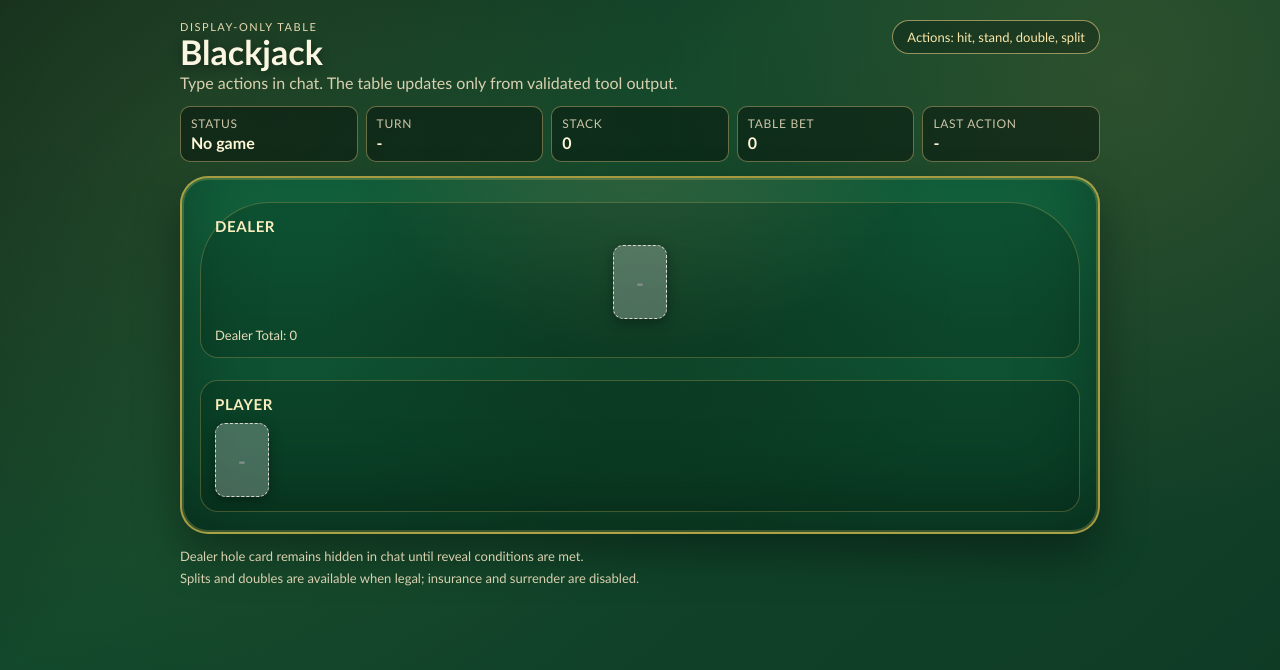
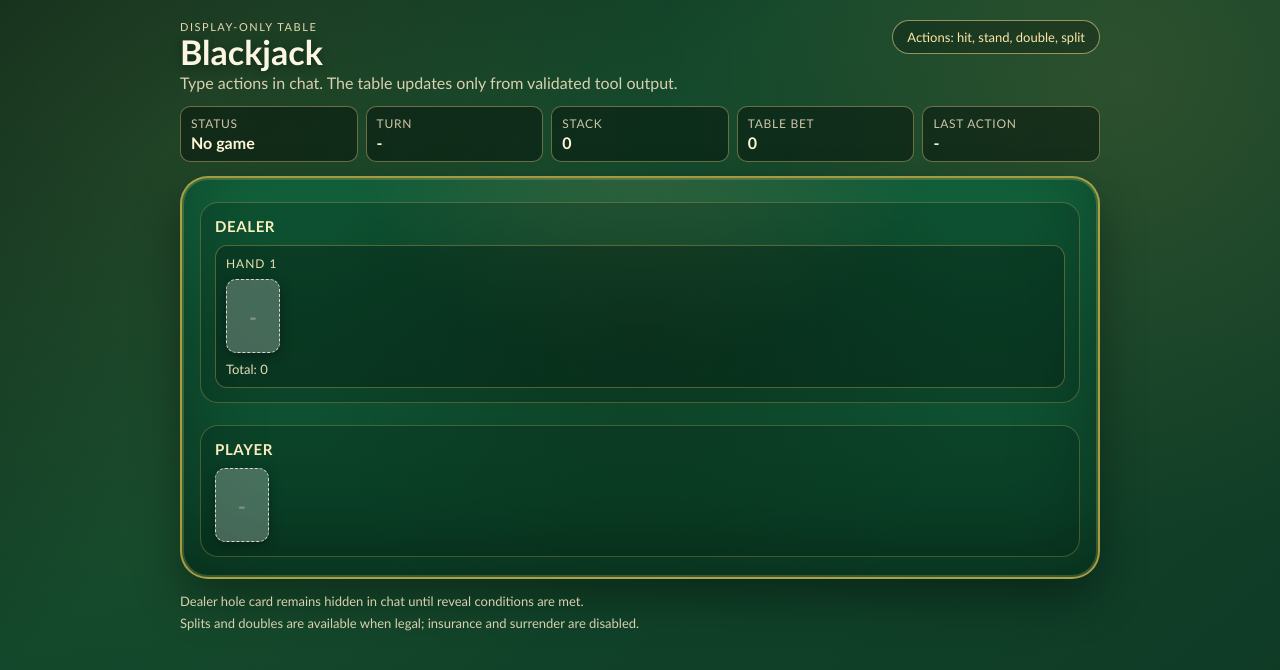
Before and after one commit to aubreyhayes47/games-mcp, a React (Vite) app in the folder web/widgets/blackjack/: page / in a window 1280 px wide. Shown: the top 670 px of the page. Built offline with nearby package versions, Linux system fonts and the light colour scheme.

Commit message:
Align dealer and player hand area styling in blackjack widget

```diff
--- a/web/widgets/blackjack/src/App.jsx
+++ b/web/widgets/blackjack/src/App.jsx
@@ -229,9 +229,12 @@ export default function App() {
           </div>
         ) : (
           <div className="table__layout">
-            <div className="hand-group hand-group--dealer">
+            <div className="hand-group">
               <h2>Dealer</h2>
-              <div className="cards cards--dealer">
+              <div className="player-hands">
+                <article className="player-hand">
+                  <p className="player-hand__label">Hand 1</p>
+                  <div className="cards">
                     {parsedState.dealer.length === 0 ? (
                       <div className="card card--empty">-</div>
                     ) : (
@@ -252,8 +255,10 @@ export default function App() {
                   </div>
                   <div className="hand-meta">
                     <span>
-                  Dealer Total: {hideDealerHoleCard ? "?" : handValue(parsedState.dealer)}
+                      Total: {hideDealerHoleCard ? "?" : handValue(parsedState.dealer)}
                     </span>
+                  </div>
+                </article>
               </div>
             </div>
 
--- a/web/widgets/blackjack/src/app.css
+++ b/web/widgets/blackjack/src/app.css
@@ -126,11 +126,6 @@ h1 {
   background: rgba(4, 24, 14, 0.2);
 }
 
-.hand-group--dealer {
-  border-top-left-radius: 70px;
-  border-top-right-radius: 70px;
-}
-
 .hand-group h2 {
   margin: 0 0 10px;
   color: #faeebf;
@@ -144,10 +139,6 @@ h1 {
   flex-wrap: wrap;
   gap: 8px;
   min-height: 72px;
-}
-
-.cards--dealer {
-  justify-content: center;
 }
 
 .card {
```
Lines whose indentation alone changed are shown as unchanged.
